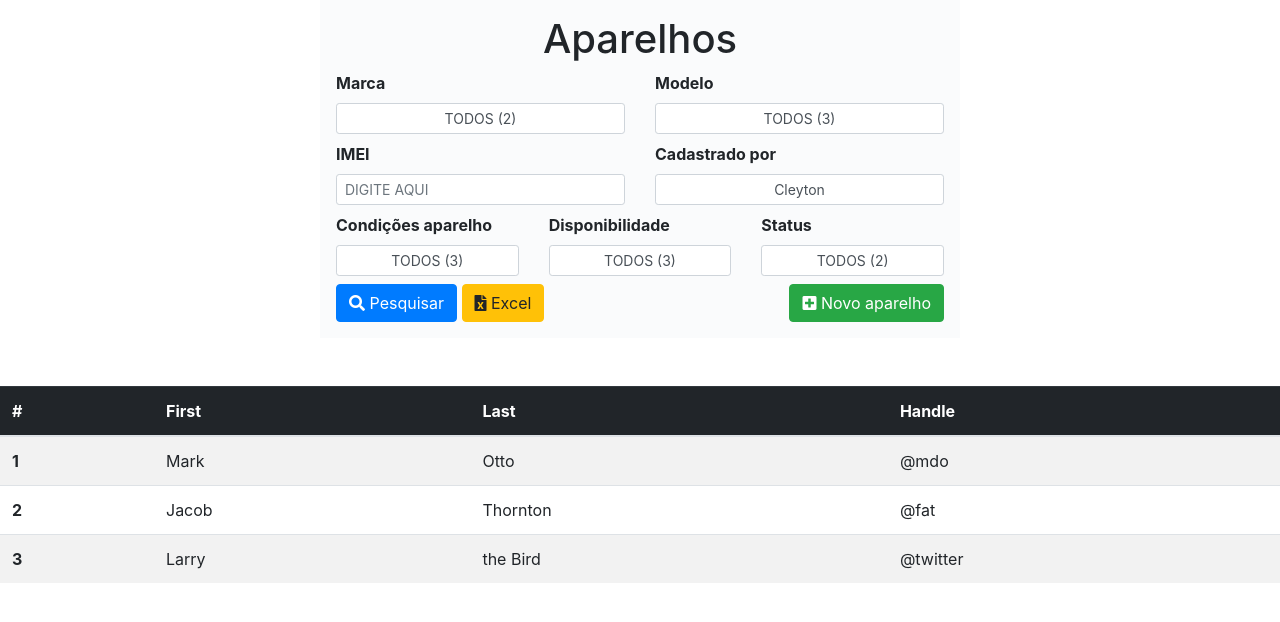
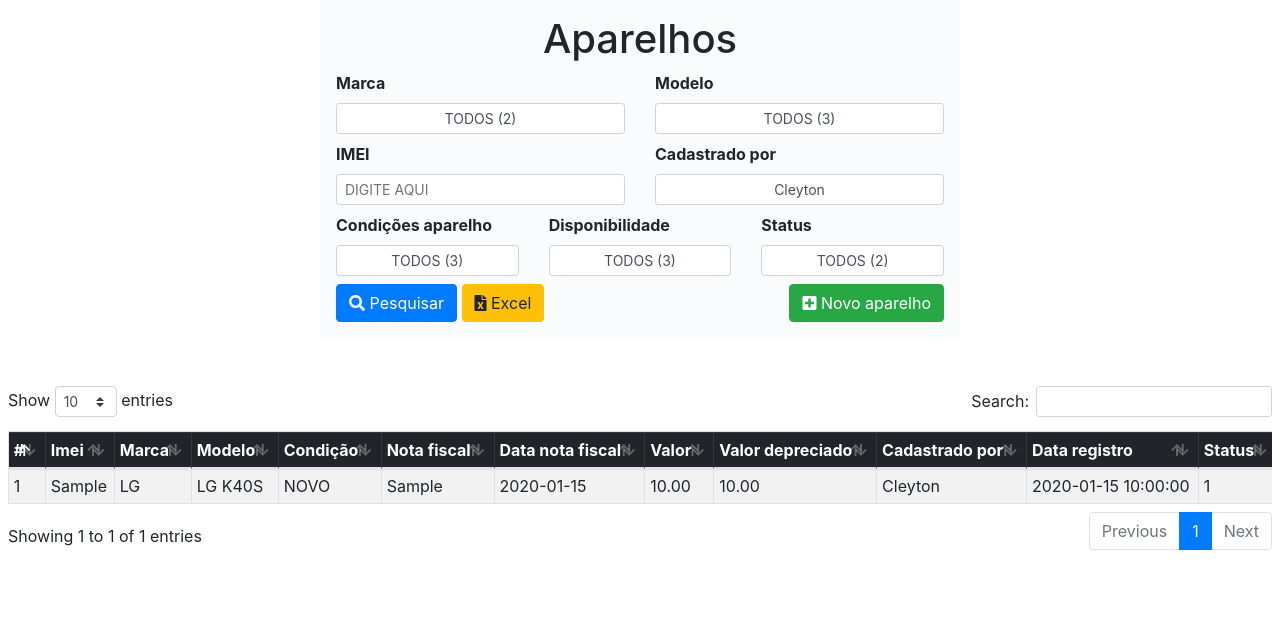
Before and after one commit to Goodnato/sistema_adm, a CodeIgniter app: page /sistemaadm/index.php/aparelhos/index in a window 1280 px wide. Shown: the part 105-727 px from the top of the page. Run offline with CodeIgniter, Linux system fonts and the light colour scheme; data comes from the database, SQL or seed files in the repository; tables that the repository leaves empty hold one stand-in row (values such as "Sample post").

Commit message:
Carrego a tabela no datatable

```diff
--- a/application/controllers/Aparelhos.php
+++ b/application/controllers/Aparelhos.php
@@ -100,4 +100,46 @@ class Aparelhos extends CI_Controller
             'status' => true
         ]);
     }
+
+    public function listaAparelhos()
+    {
+        $numeroPorPagina = $_POST['length'];
+        $inicioLimite = $_POST['start'];
+        $finalLimite = $inicioLimite + $numeroPorPagina;
+        $draw = $_POST['draw'];
+        $indiceColuna = $_POST['order'][0]['column'];
+        $ordenar = [
+            'coluna' => $_POST['columns'][$indiceColuna]['data'],
+            'direcao' => $_POST['order'][0]['dir']
+        ];
+        $procurarSql = $this->montaCondicaoListaAparelhos();
+
+        $listaAparelhos = $this->Aparelhos_model->listaAparelhos($procurarSql, $ordenar, $inicioLimite, $finalLimite);
+
+        $teste = [
+            "draw" => $draw,
+            "recordsTotal" => $this->Aparelhos_model->totalRegistroAparelhos(),
+            "recordsFiltered" => $this->Aparelhos_model->totalRegistroAparelhosFiltrados($procurarSql),
+            "data" => $listaAparelhos
+        ];
+        echo json_encode($teste);
+    }
+
+    private function montaCondicaoListaAparelhos()
+    {
+        $procurarValor = $_POST['search']['value'];
+
+        $procurarSql = " ";
+        if(!empty($procurarValor)){
+            $procurarSql = " AND (
+                mc.nome LIKE '%".$procurarValor."%' OR
+                md.nome LIKE '%".$procurarValor."%' OR
+                ap.imei1 LIKE '%".$procurarValor."%' OR
+                us.nome LIKE '%".$procurarValor."%' OR
+                sc.nome LIKE '%".$procurarValor."%'
+            )";
+        }
+
+        return $procurarSql;
+    }
 }
--- a/application/models/Aparelhos_model.php
+++ b/application/models/Aparelhos_model.php
@@ -8,19 +8,78 @@ class Aparelhos_model extends CI_Model
 
     public function consultaTodosUsuariosCadastroAparelho()
     {
-    	$sql = "SELECT DISTINCT
+        $sql = "SELECT DISTINCT
                     us.id,
                     us.nome
                 FROM {$this->tabela} AS ap
                 INNER JOIN usuarios AS us ON us.id = ap.id_usuario_registro";
 
-    	$query = $this->db->query($sql);
-
-        return $query->result_array();
+        return $this->db->query($sql)->result_array();
     }
 
     public function salvarAparelho($dadosAparelho)
     {
         $this->db->insert($this->tabela, $dadosAparelho);
     }
+
+    public function listaAparelhos($procurarSql, $ordenar, $inicioLimite, $finalLimite)
+    {
+        $sql = "SELECT
+                    ap.id AS id_aparelho,
+                    ap.imei1 AS imei1,
+                    mc.nome AS nome_marca,
+                    md.nome AS nome_modelo,
+                    sc.nome AS status_condicao,
+                    ap.nota_fiscal,
+                    ap.data_nota,
+                    ap.valor,
+                    ap.valor_depreciado,
+                    us.nome AS registro_usuario,
+                    ap.data_registro,
+                    ap.status
+                FROM
+                    {$this->tabela} ap
+                INNER JOIN marcas mc ON mc.id = ap.id_marca
+                INNER JOIN modelos md ON md.id = ap.id_modelo
+                INNER JOIN status_condicoes_aparelhos sc ON sc.id = ap.id_status_condicao_aparelho
+                INNER JOIN usuarios us ON us.id = ap.id_usuario_registro
+                WHERE
+                    1 = 1
+                    $procurarSql
+                ORDER BY {$ordenar['coluna']} {$ordenar['direcao']}
+                LIMIT $inicioLimite, $finalLimite";
+
+        return $this->db->query($sql)->result_array();
+    }
+
+    public function totalRegistroAparelhosFiltrados($procurarSql)
+    {
+        $sql = "SELECT
+                    COUNT(ap.id) AS total
+                FROM
+                    {$this->tabela} ap
+                INNER JOIN marcas mc ON mc.id = ap.id_marca
+                INNER JOIN modelos md ON md.id = ap.id_modelo
+                INNER JOIN status_condicoes_aparelhos sc ON sc.id = ap.id_status_condicao_aparelho
+                INNER JOIN usuarios us ON us.id = ap.id_usuario_registro
+                WHERE
+                    1 = 1
+                    $procurarSql";
+
+        $resultado = $this->db->query($sql)->result_array();
+
+        return count($resultado) == 0 ? 0 : $resultado[0]['total'];
+    }
+
+    public function totalRegistroAparelhos()
+    {
+        $sql = "SELECT
+                    COUNT(id) AS total
+                FROM
+                    {$this->tabela}";
+
+        $resultado = $this->db->query($sql)->result_array();
+
+        return count($resultado) == 0 ? 0 : $resultado[0]['total'];
+    }
 }
--- a/application/views/aparelhos/index.php
+++ b/application/views/aparelhos/index.php
@@ -75,36 +75,26 @@
             </form>
         </div>
     </div>
-    <div class="row mt-5">
+    <div class="row mt-5 px-2">
         <div class="table-responsive">
-            <table class="table table-striped" style="min-width: 1200px;">
+            <table class="table table-striped table-bordered table-sm" id="tabelaAparelhos">
                 <thead class="table-dark">
                     <tr>
                         <th scope="col">#</th>
-                        <th scope="col">First</th>
-                        <th scope="col">Last</th>
-                        <th scope="col">Handle</th>
+                        <th scope="col">Imei</th>
+                        <th scope="col">Marca</th>
+                        <th scope="col">Modelo</th>
+                        <th scope="col">Condição</th>
+                        <th scope="col">Nota fiscal</th>
+                        <th scope="col">Data nota fiscal</th>
+                        <th scope="col">Valor</th>
+                        <th scope="col">Valor depreciado</th>
+                        <th scope="col">Cadastrado por</th>
+                        <th scope="col">Data registro</th>
+                        <th scope="col">Status</th>
                     </tr>
                 </thead>
                 <tbody>
-                    <tr>
-                        <th scope="row">1</th>
-                        <td>Mark</td>
-                        <td>Otto</td>
-                        <td>@mdo</td>
-                    </tr>
-                    <tr>
-                        <th scope="row">2</th>
-                        <td>Jacob</td>
-                        <td>Thornton</td>
-                        <td>@fat</td>
-                    </tr>
-                    <tr>
-                        <th scope="row">3</th>
-                        <td>Larry</td>
-                        <td>the Bird</td>
-                        <td>@twitter</td>
-                    </tr>
                 </tbody>
             </table>
         </div>
--- a/assets/js/aparelhos.js
+++ b/assets/js/aparelhos.js
@@ -140,7 +140,7 @@ $('#btnSalvarAparelho').click(function (event) {
             valorNotaFiscal: formataDecimal($('#cadastroValorNotaFiscal').val()),
         }
     }).done(function (response) {
-        if(!response.status){
+        if (!response.status) {
             $('#cadastroMensagem').html(response.mensagem)
             $('#cadastroAlert').removeClass('d-none')
 
@@ -185,3 +185,29 @@ function limpaFormularioCadastro() {
     $('#cadastroDataNotaFiscal').val('')
     $('#cadastroValorNotaFiscal').val('')
 }
+
+var tabelaAparelhos = $("#tabelaAparelhos").dataTable({
+    "processing": true,
+    "serverSide": true,
+    "ajax": {
+        "type": "post",
+        "url": base_url("Aparelhos/listaAparelhos")
+    },
+    "columns": [
+        { "data": "id_aparelho" },
+        { "data": "imei1" },
+        { "data": "nome_marca" },
+        { "data": "nome_modelo" },
+        { "data": "status_condicao" },
+        { "data": "nota_fiscal" },
+        { "data": "data_nota" },
+        { "data": "valor" },
+        { "data": "valor_depreciado" },
+        { "data": "registro_usuario" },
+        { "data": "data_registro" },
+        { "data": "status" },
+    ],
+    "language": {
+        "url": "//cdn.datatables.net/plug-ins/1.10.24/i18n/Portuguese.json"
+    }
+});
```
